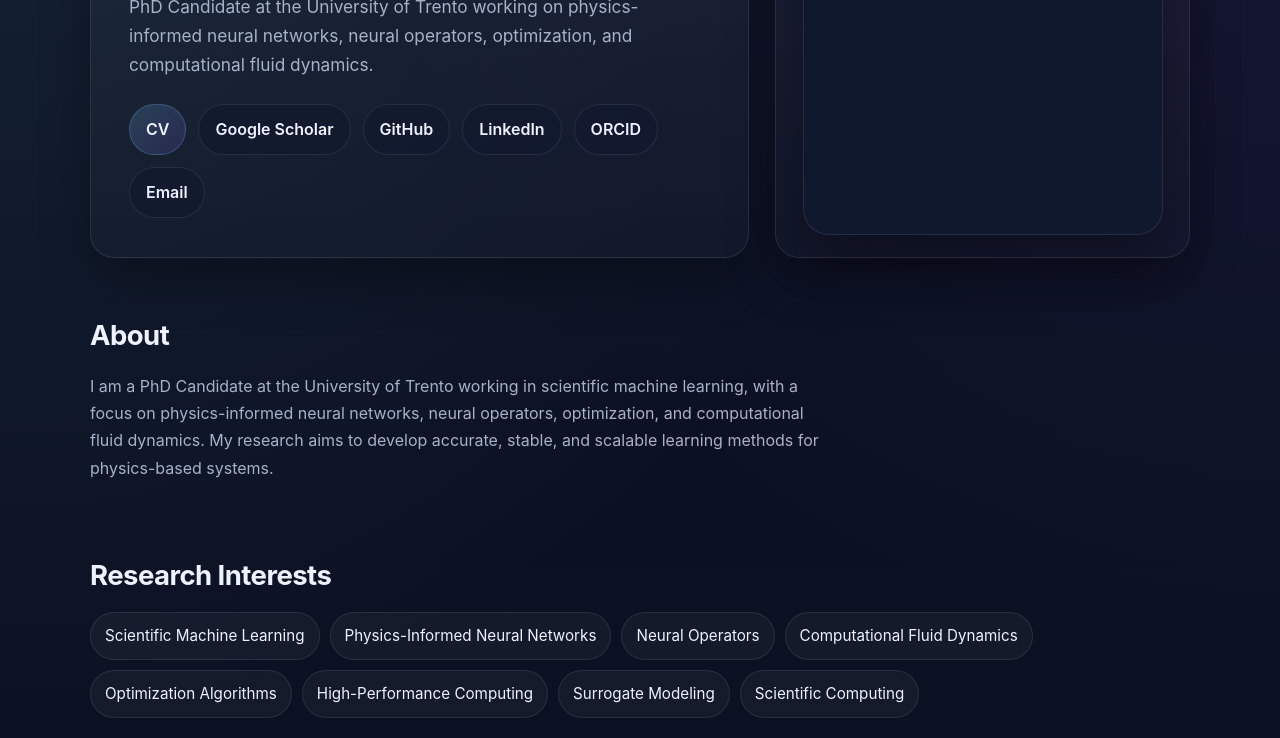
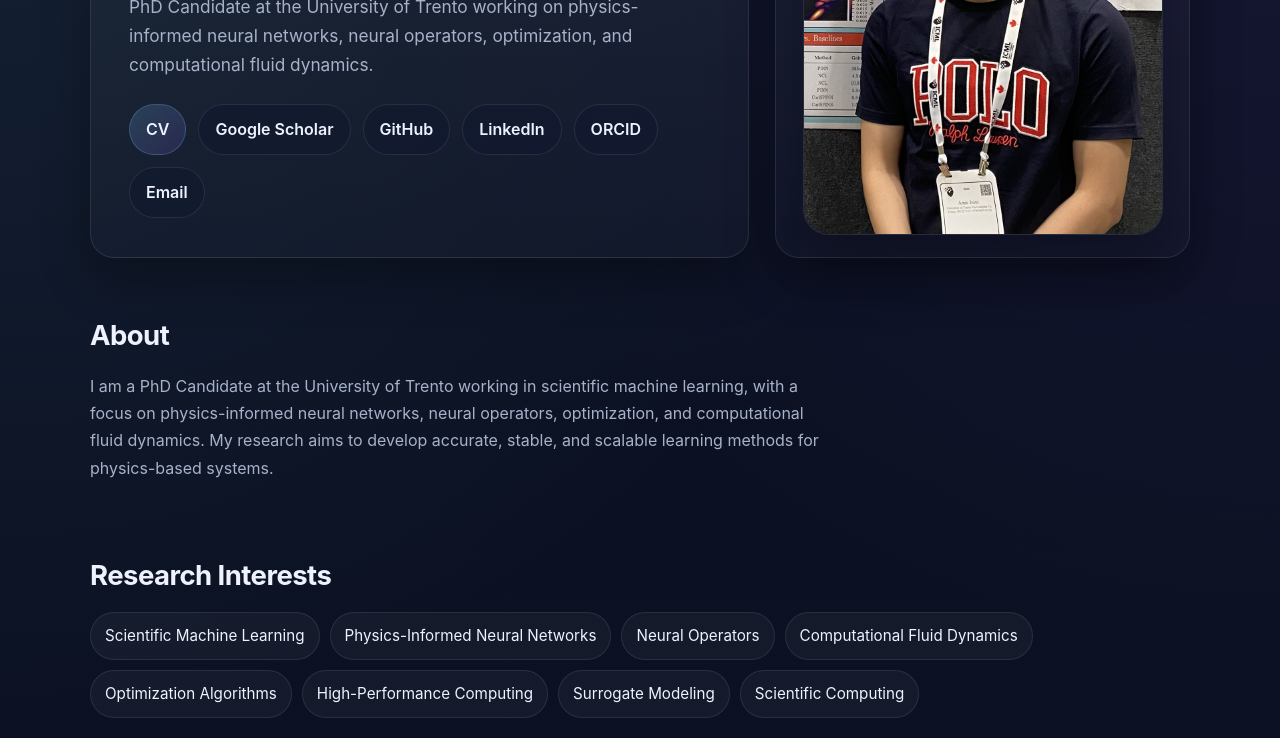
Before and after one commit to anasjnini/anasjnini.github.io, a plain HTML site: page index.html in a window 1280 px wide. Shown: the part 278-1016 px from the top of the page. Drawn offline with Linux system fonts and the light colour scheme.

Commit message:
Update index.html

```diff
--- a/index.html
+++ b/index.html
@@ -318,7 +318,7 @@
       </section>
 
       <aside class="card photo-wrap">
-        <img src="profile.jpg" alt="Anas Jnini" />
+        <img src="profile.jpeg" alt="Anas Jnini" />
       </aside>
     </div>
   </header>
```
